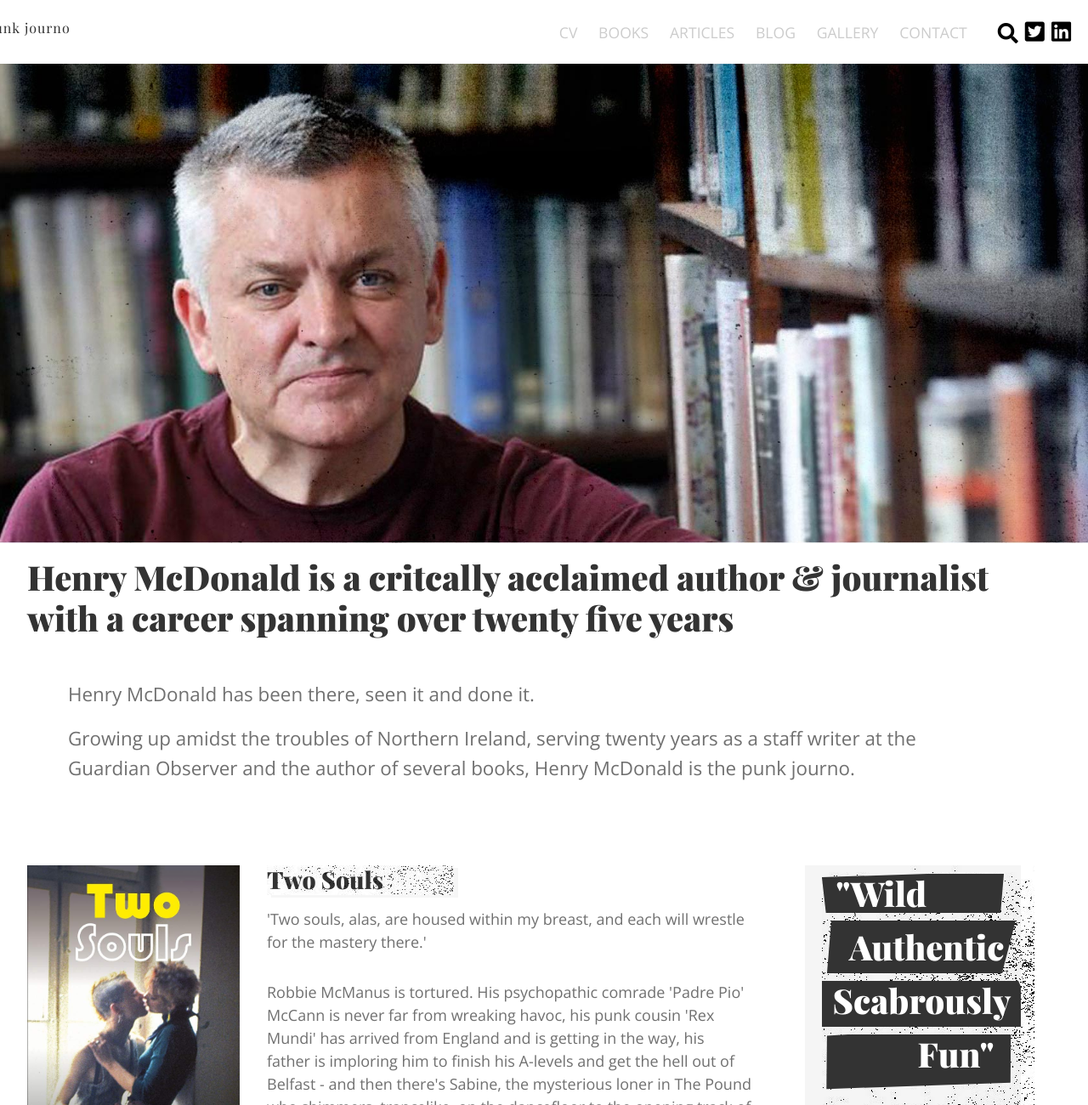
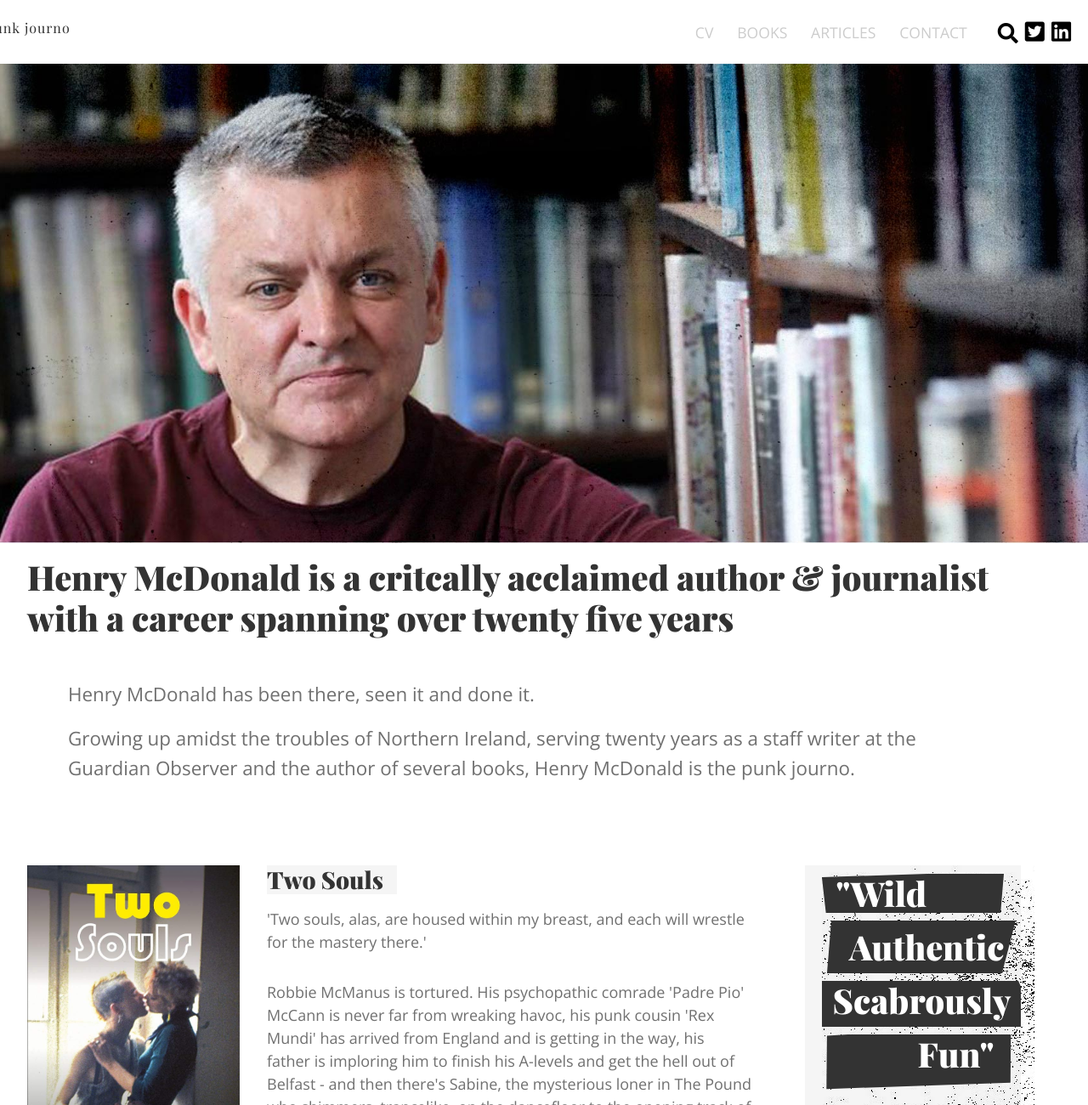
Before and after one commit to stevehoneyman/the-punk-journo, a website: page index.html in a window 1280 px wide. Shown: the top 1300 px of the page at 85% size. Drawn offline with nearby package versions, Linux system fonts and the light colour scheme.

Commit message:
blog and gallery removed from nav, h1 bg snag fixed but tmeporarily removd

```diff
--- a/css/scss/page-sections/header.scss
+++ b/css/scss/page-sections/header.scss
@@ -72,7 +72,7 @@ header {
 				}
 
 				@media (min-width: 1000px) {
-					width: 30rem;
+					width: 20rem;
 					margin-right: 2rem;
 					display: flex;
 					align-items: center;
--- a/css/scss/rules/type.scss
+++ b/css/scss/rules/type.scss
@@ -41,16 +41,21 @@ h2 {
 	margin: 1rem 0;
 	font-size: 1.75rem;
 	line-height: 1.2;
-//	background: $off-white;
+	background: $off-white;
+//	border-bottom: 3px solid $black-80;  works nicely...
+	// background: url('../images/p-tat-5.jpg');
+	// background-size: cover;
+	// background-repeat: no-repeat;
 
 	&:before {
 		position: absolute;
 		display: block;
 		content: '';
-		width: 220px;
-		height: 35px;
-	//	border-bottom: 3px solid $black-80;
+	//	width: 220px;
+	//	height: 35px;
+		border-bottom: 3px solid $black-80;
 		background: url('../images/p-tat-5.jpg');
+		background-size: cover;
 		background-repeat: no-repeat;
 		mix-blend-mode: multiply;
 	//	transform: translateX(10px);
--- a/index.html
+++ b/index.html
@@ -22,8 +22,8 @@
 							<li><a href="cv.html">CV</a></li>
 							<li><a href="books.html">Books</a></li>
 							<li><a href="articles.html">Articles</a></li>
-							<li><a href="#">Blog</a></li>
-							<li><a href="gallery.html">Gallery</a></li>
+						<!-- 	<li><a href="#">Blog</a></li>
+							<li><a href="gallery.html">Gallery</a></li> -->
 							<li><a href="contact.html">Contact</a></li>
 						</ul>
 					</nav>
```
Also changed, not shown: articles.html (+2 -2 lines), blog.html (+2 -2 lines), books.html (+2 -2 lines), contact.html (+2 -2 lines), cv.html (+2 -2 lines), gallery.html (+2 -2 lines), css/app.css.
